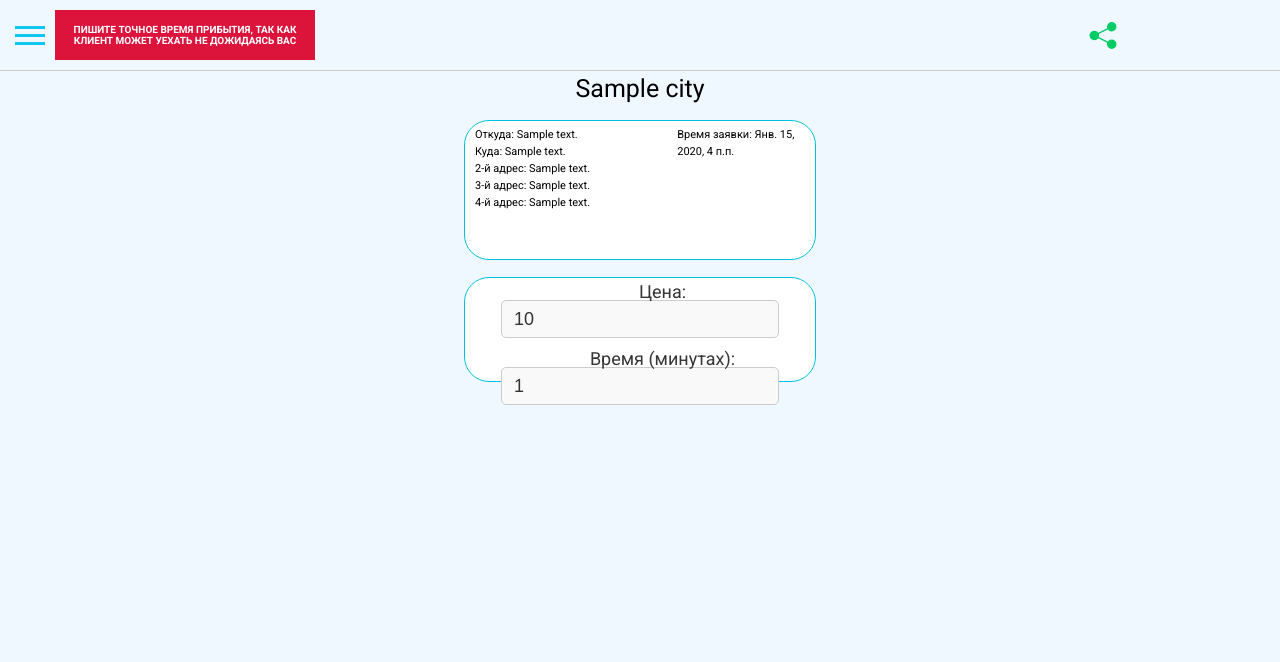
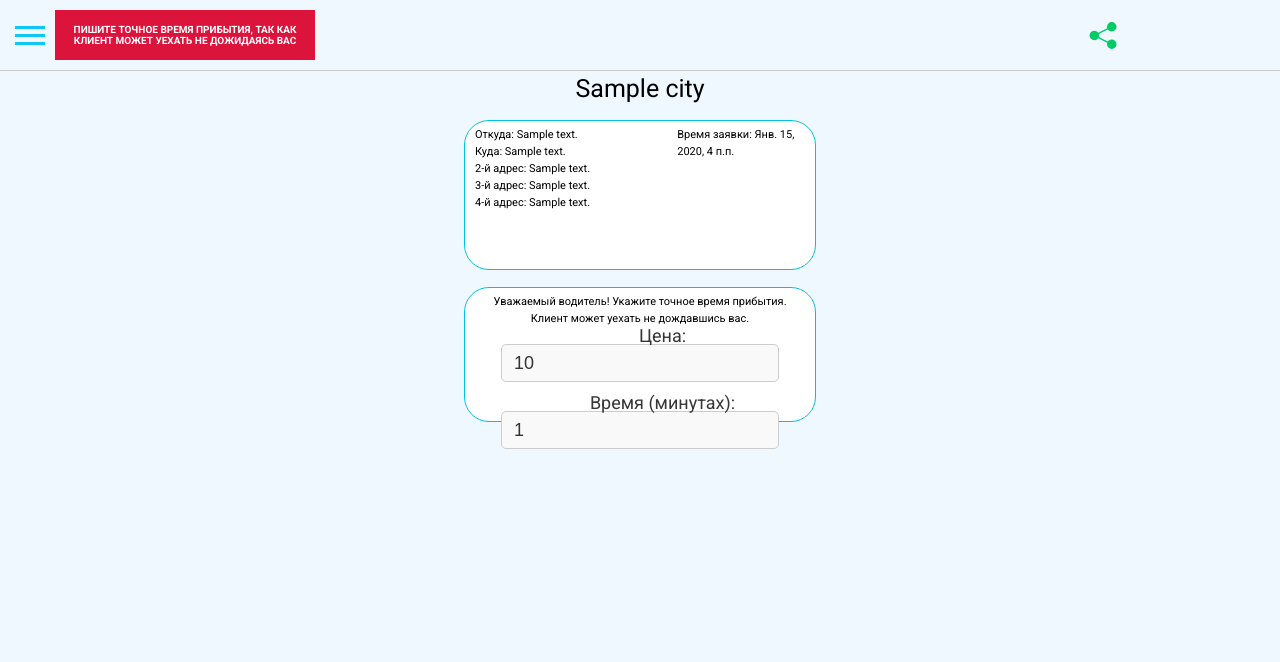
Before and after one commit to orazkarl/sober_driver, a Django app: page /order/detail/1 in a window 1280 px wide. Shown: the top 662 px of the page. Run offline with Django 3.2, Linux system fonts and the light colour scheme; a user stored in the database is signed in; tables that the repository leaves empty hold one stand-in row (values such as "Sample post"); grey boxes marked "Sample" are stand-in pictures; some libraries are stand-ins or nearby versions.

Commit message:
change something

```diff
--- a/profileapp/views.py
+++ b/profileapp/views.py
@@ -69,7 +69,7 @@ def compressImage(uploadedImage):
     print(111)
 
     output = BytesIO()
-    pilImage.save(output, format='JPEG', quality=75)
+    pilImage.save(output, format='JPEG', quality=25)
     output.seek(0)
     image = File(output, uploadedImage.name)
 
--- a/static/css/style.css
+++ b/static/css/style.css
@@ -464,7 +464,7 @@ body {
 
     display: flex;
     width: 365px;
-    height: 135px;
+    height: 140px;
     border-radius: 25px;
     background-color: #fff;
     box-sizing: border-box;
@@ -525,7 +525,7 @@ body {
 
 .table-block-3 {
     display: flex;
-    margin: 100px 0 0 7px;
+    margin: 95px 0 0 7px;
     align-items: center;
     text-align: center;
 
--- a/static/css/stylefor.css
+++ b/static/css/stylefor.css
@@ -254,7 +254,7 @@ footer {
     width: 352px;
     padding: 5px 10px;
     padding-bottom: 15px;
-    height: 140px;
+    height: 150px;
     border-radius: 25px;
 
     border: 1px solid #00c2e0;
@@ -324,6 +324,7 @@ footer {
     border: none;
 
     padding: 5px 15px 5px 15px;
+    -webkit-appearance: none;
 }
 
 .orders-text-1 {
--- a/templates/profileapp/order_detail.html
+++ b/templates/profileapp/order_detail.html
@@ -31,7 +31,10 @@
         </div>
     </div>
 
-    <div class="orders offer-form" style="text-align: center; height: 105px">
+    <div class="orders offer-form" style="text-align: center; height: 135px">
+        <p>
+            Уважаемый водитель! Укажите точное время прибытия. Клиент может уехать не дождавшись вас.
+        </p>
         {% if offer %}
             <div class="text-in-registration-window">Цена:</div>
             <input type="number" class="registration-input" name="price" placeholder="Цена" value="{{ offer.price }}"
@@ -51,7 +54,7 @@
                 {% else %}
                     <style>
                         .orders {
-                            height: 70px !important;
+                            height: 110px !important;
                         }
                     </style>
                 {% endif %}
--- a/templates/profileapp/profile_base.html
+++ b/templates/profileapp/profile_base.html
@@ -5,6 +5,8 @@
     <meta name="viewport" content="width=device-width, initial-scale=1.0">
     {% block title %}
     {% endblock %}
+<meta data-react-helmet="true" name="description"
+          content="Трезвый водитель. Стать трезвым водителем. Зарабатывать 40000 тенге в неделю"/>
     <link rel="preconnect" href="https://fonts.gstatic.com">
     <link href="https://fonts.googleapis.com/css2?family=Raleway:wght@300&family=Roboto:wght@300;400;500;700&display=swap"
           rel="stylesheet">
@@ -96,8 +98,7 @@
         if (navigator.share) {
             navigator.share({
                 title: 'Трезвый водитель',
-                text: 'Для водителей',
-                url: 'https://www.saparda.kz/'
+                url: 'https://www.saparda.kz/profile/'
             }).then(() => {
                 console.log('Thanks for sharing!');
             })
```
Also changed, not shown: templates/mainapp/ajax_my_orders.html (+1 -11 lines), templates/mainapp/index.html (+8 -5 lines).
